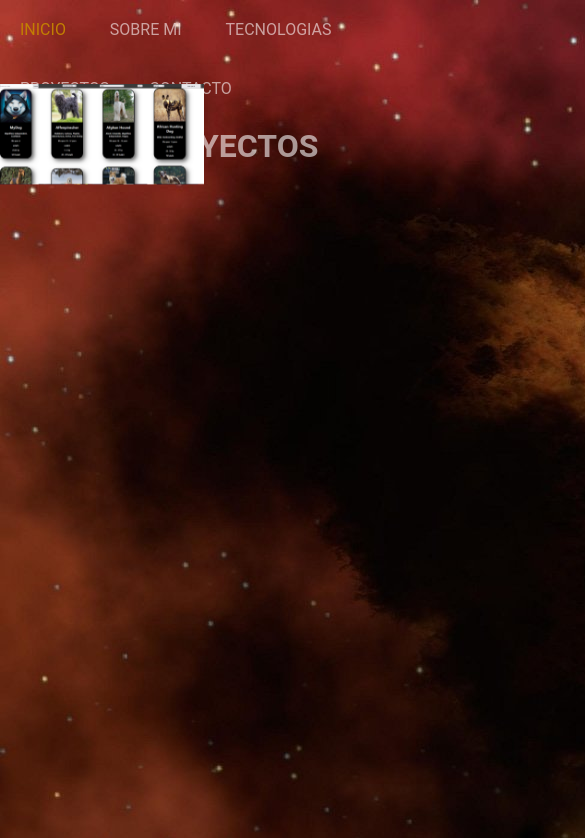
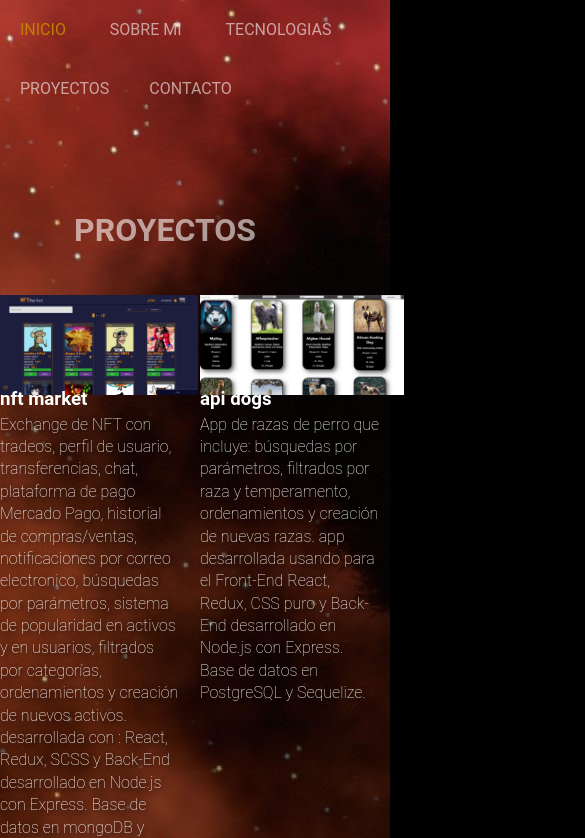
Before and after one commit to Gabitandil/portfolio, a React (Vite) app: page /projects in a window 390 px wide. Shown: the top 838 px of the page, 585 px wide, since content can reach past the window. Built offline with nearby package versions, Linux system fonts and the light colour scheme.

Commit message:
responsive-updt

```diff
--- a/src/Assets/projects.scss
+++ b/src/Assets/projects.scss
@@ -6,13 +6,14 @@
         background-color: rgba(0, 0, 0, 0.411);
         height: 100vh;
         width: 100%;
+       overflow: hidden;
 
         h1 {
             color: v.$color_letra;
             position: fixed;
             display: flex;
-            top: 15%;
-            left: 35%;
+            top: 25%;
+            left: 19%;
             text-align: center;
             justify-content: center;
 
@@ -22,6 +23,7 @@
             }
 
         }
+
     }
 
     @include m.desktop {
@@ -77,14 +79,16 @@
 .projects-container {
     @include m.telefono{
 
-
-
-
+        display: grid;
+        grid-template-columns: repeat(2, 1fr);
+        gap: 10px;
+        position: relative;
 
 
         img {
+
            position: fixed;
-            top: 10%;
+            top: 35%;
             height: 100px;
             width: auto;
 
@@ -107,7 +111,7 @@
         width: auto;
 
         &:hover {
-            transform: scale(1.1);
+            cursor: pointer;
         }
     }
     }
@@ -123,9 +127,15 @@
         img {
             height: 350px;
             width: auto;
+            transition: transform .2s;
+            display: grid;
+            grid-template-columns: repeat(2, 1fr);
+            object-fit: contain;
 
             &:hover {
+                cursor: pointer;
                 transform: scale(1.1);
+
             }
         }
     }
@@ -133,9 +143,35 @@
 }
 
 .project-text {
-    @include m.telefono{}
+    @include m.telefono{
+        h3 {
+            position: fixed;
+            top: 46%;
+            text-align: center;
+            color: white;
+
+            font-weight: bold;
+        }
+        p {
+
+            color: white;
+            height: auto;
+            position: fixed;
+            width: 180px;
+            top: 49%;
+            font-weight: 150;
+            cursor: default;
+            line-height: 1.4;
+            text-shadow: 2px 2px 5px black;
+
+        }
+
+    }
     @include m.desktop{
+
         h3 {
+            position: relative;
+            top: 2%;
             text-align: center;
             color: white;
             font-size: 2rem;
@@ -143,7 +179,8 @@
         }
 
         p {
-
+            position: relative;
+            top:5%;
             color: white;
             font-size: 1rem;
 
```
